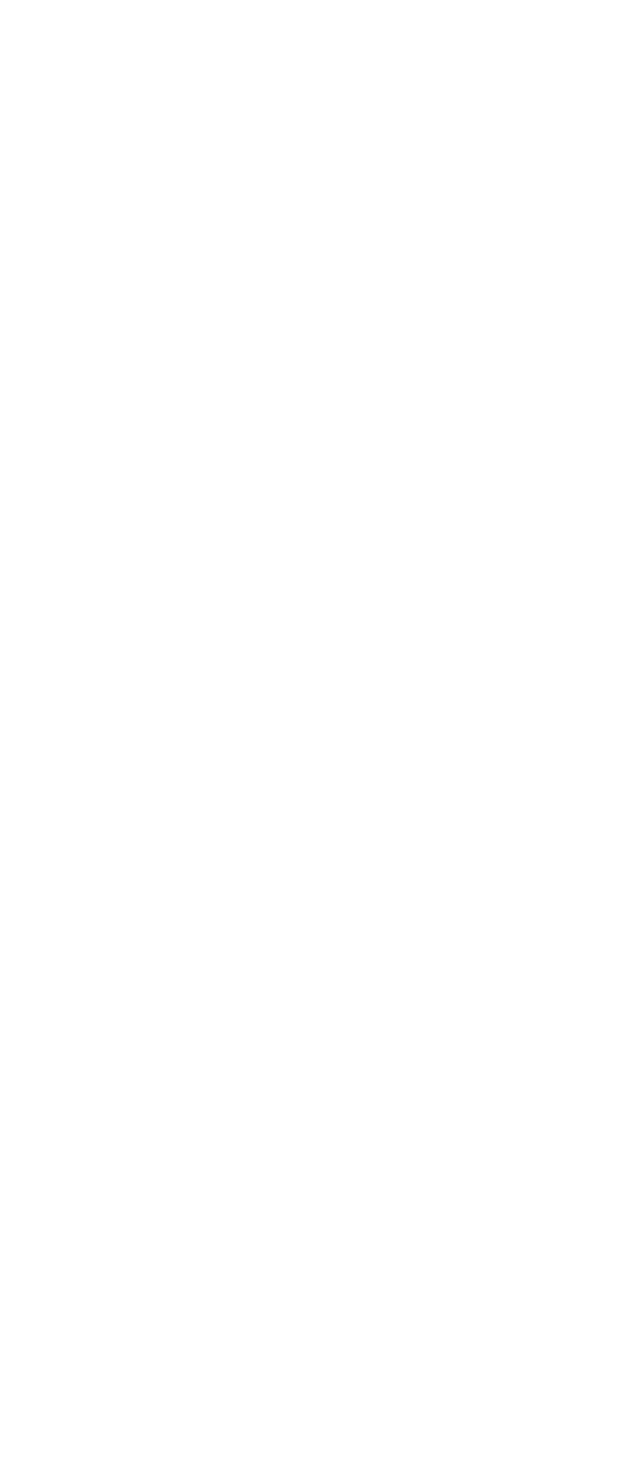
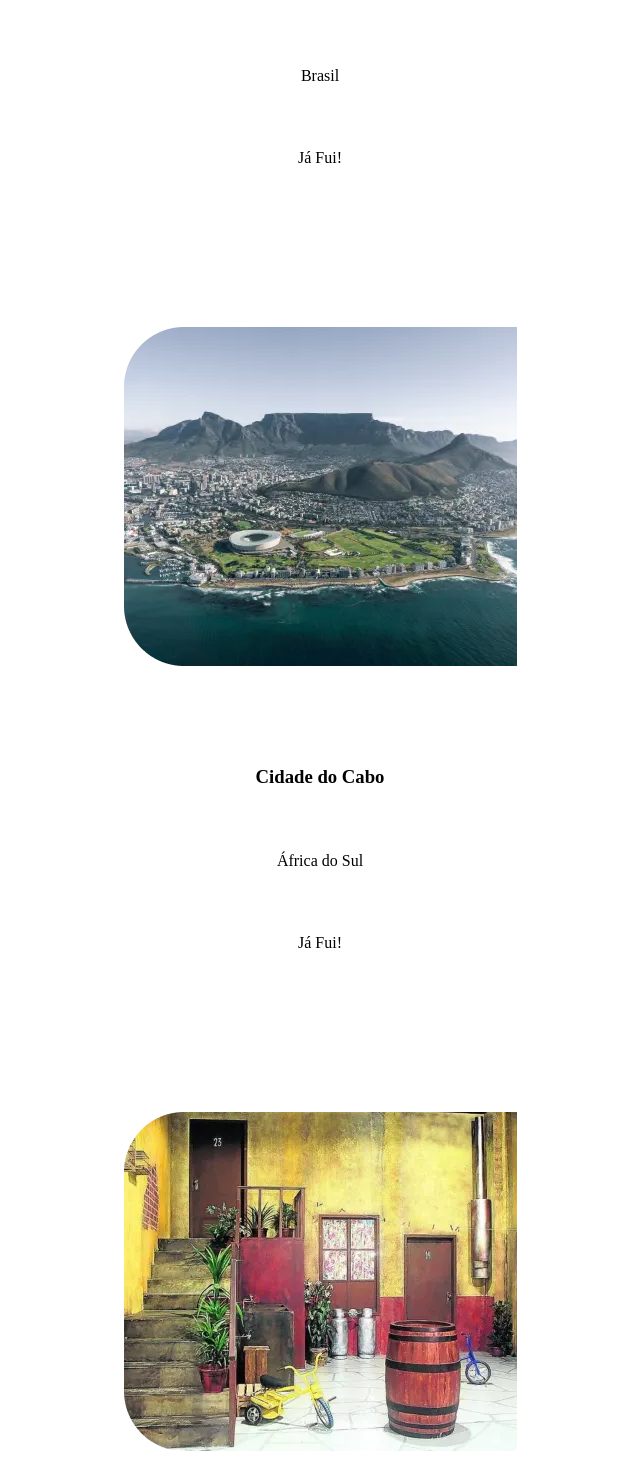
Before and after one commit to williandpg/to-viajando, a React (Vite) app: page / in a window 1280 px wide. Shown: the part 847-2310 px from the top of the page, without its empty margins (320-960 px from the left). Before the commit the page ends 800 px from the top, so only its background shows below. Built offline with nearby package versions, Linux system fonts and the light colour scheme.

Commit message:
Requisito 3

```diff
--- a/src/App.tsx
+++ b/src/App.tsx
@@ -1,10 +1,12 @@
 import './App.css';
 import Header from './components/header';
+import CardList from './components/CardList';
 
 function App() {
   return (
     <main>
       <Header />
+      <CardList />
     </main>
   );
 }
--- a/src/components/CardList.tsx
+++ b/src/components/CardList.tsx
@@ -1,3 +1,5 @@
+import Card from './card';
+
 const infoRioDeJaneiro = {
   city: 'Rio de Janeiro',
   country: 'Brasil',
@@ -21,7 +23,9 @@ const infoAcapulco = {
 function CardList() {
   return (
     <div className="card-list">
-      {/* Renderize os cards aqui */}
+      <Card cityInfo={ infoRioDeJaneiro } />
+      <Card cityInfo={ infoCidadeDoCabo } />
+      <Card cityInfo={ infoAcapulco } />
     </div>
   );
 }
--- a/src/components/card.tsx
+++ b/src/components/card.tsx
@@ -15,7 +15,7 @@ function Card({ cityInfo }: CardProps) {
       <div className="card-info">
         <h3>{city}</h3>
         <p>{country}</p>
-        {visited ? <p>Já Fui!</p> : <p className="red">Não fui!</p>}
+        {visited ? <p>Já Fui!</p> : <p>Não fui!</p>}
       </div>
     </div>
   );
```
Also changed, not shown: 2 other files (tests, documents, lock files or other folders).
